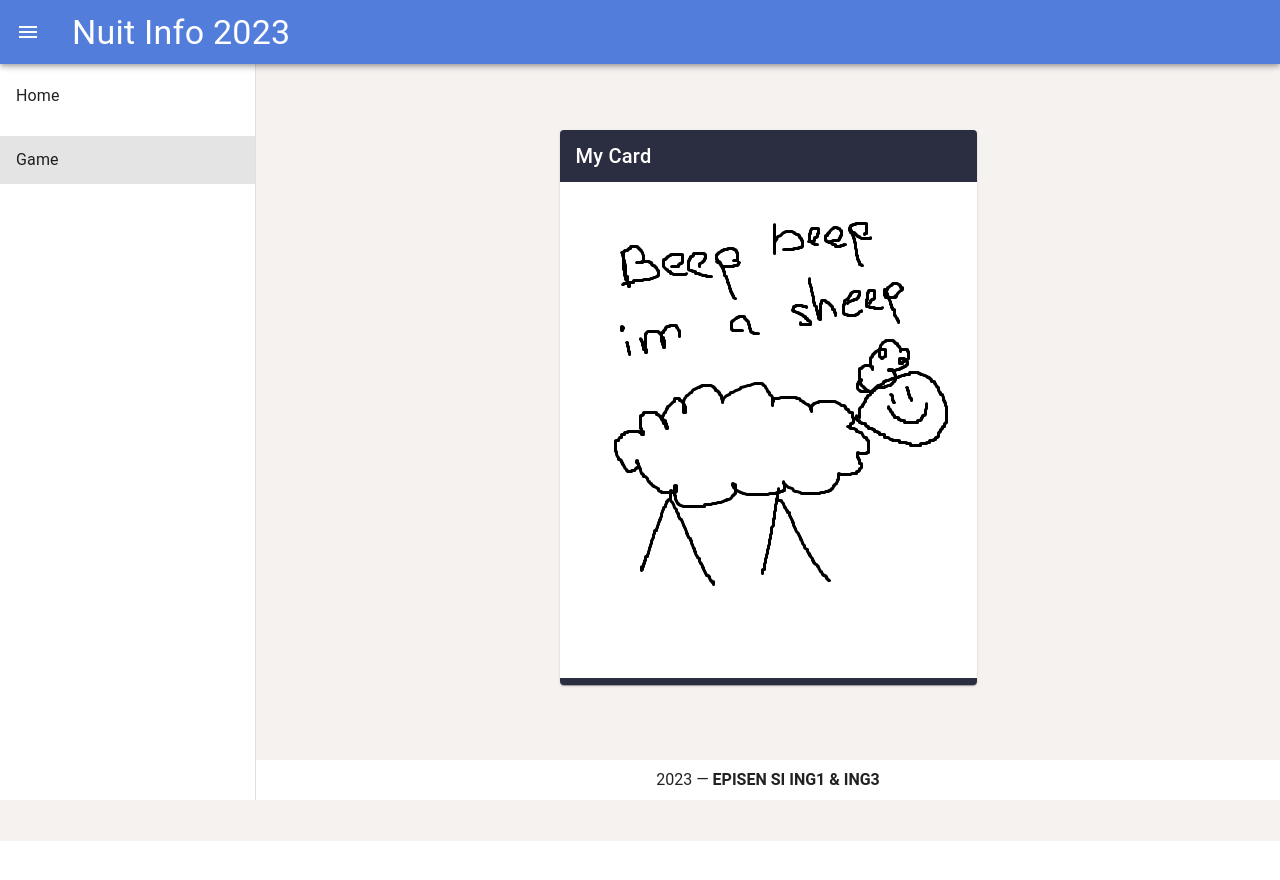
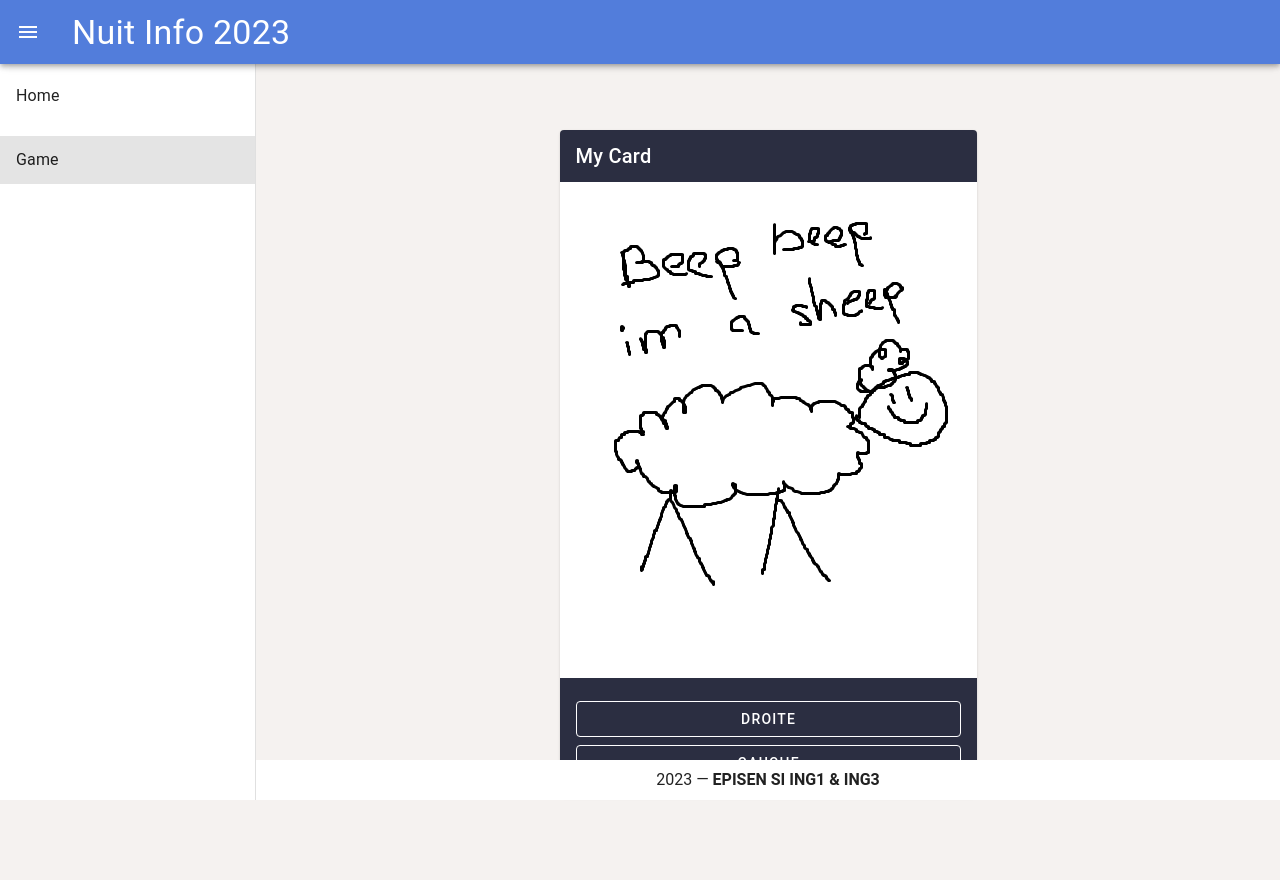
Before and after one commit to ThibaultNG/nuit-info-2023, a Vue app: page /game in a window 1280 px wide. Shown: the top 880 px of the page. Before the commit the page ends 841 px from the top, so only its background shows below. Built offline with nearby package versions, Linux system fonts and the light colour scheme.

Commit message:
DEV: Game buttons

```diff
--- a/src/modules/game/component/MainCard.vue
+++ b/src/modules/game/component/MainCard.vue
@@ -5,6 +5,21 @@
 			alt="A sheep"
 			style="width: 100%; height: auto; object-fit: contain"
 		/>
+		<v-container style="display: flex; flex-direction: column;">
+			<v-btn
+				variant="outlined"
+				text="Droite"
+				style="width: 100%"
+                class="mb-2"
+				@click="console.log('Droite')"
+			></v-btn>
+			<v-btn
+				variant="outlined"
+				text="Gauche"
+				style="width: 100%"
+				@click="console.log('Gauche')"
+			></v-btn>
+		</v-container>
 	</v-card>
 </template>
 
```
